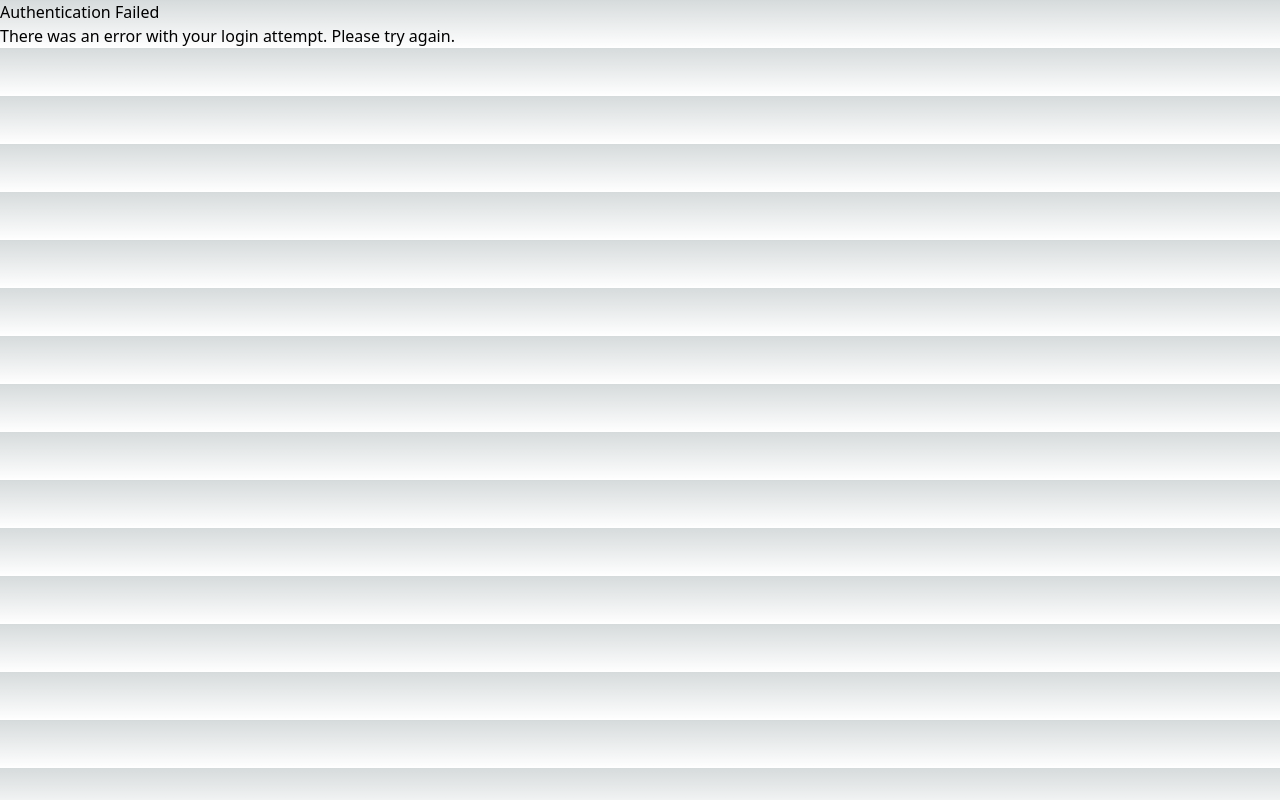
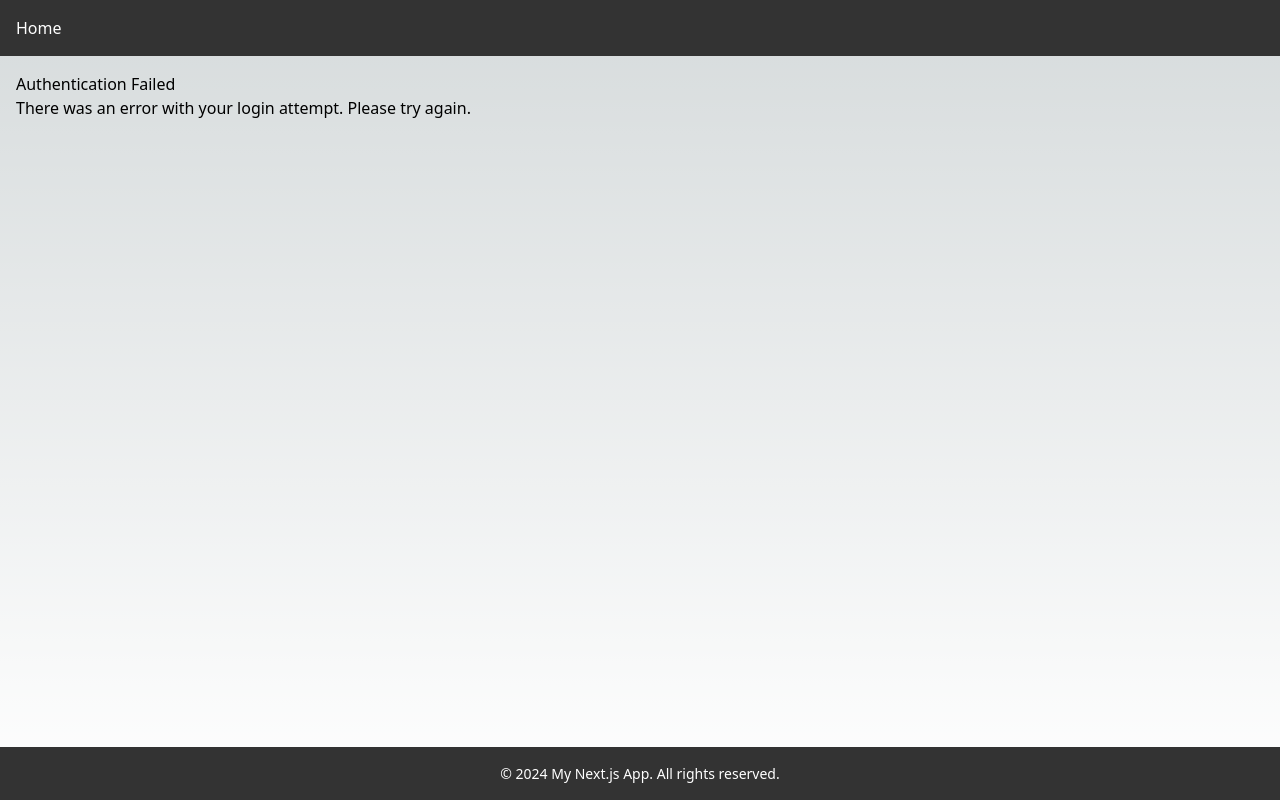
Before and after one commit to aminwafi/next-nest-postrges, a Next.js app in the folder client/: page /error in a window 1280 px wide. Built offline with nearby package versions, Linux system fonts and the light colour scheme.

Commit message:
feat frontend: add error handling redirection

```diff
--- a/client/src/app/dashboard/page.tsx
+++ b/client/src/app/dashboard/page.tsx
@@ -3,19 +3,21 @@ import { authOptions } from '../api/auth/[...nextauth]/route';
 
 import Layout from '../components/Layout';
 import ClientComponent from './ClientComponent';
+import { redirect } from 'next/navigation';
 
 const Dashboard = async () => {
   const session = await getServerSession(authOptions);
 
   if (!session) {
-    return (
-      <Layout>
-        <div>
-          <h1>Access Denied</h1>
-          <p>You need to be authenticated to view this page.</p>
-        </div>
-      </Layout>
-    );
+    redirect('/error');
+    // return (
+    //   <Layout>
+    //     <div>
+    //       <h1>Access Denied</h1>
+    //       <p>You need to be authenticated to view this page.</p>
+    //     </div>
+    //   </Layout>
+    // );
   } else {
     return (
       <ClientComponent></ClientComponent>
--- a/client/src/app/error/page.tsx
+++ b/client/src/app/error/page.tsx
@@ -1,10 +1,14 @@
+import Layout from '../components/Layout';
+
 const ErrorPage = () => {
     return (
-      <div>
-        <h1>Authentication Failed</h1>
-        <p>There was an error with your login attempt. Please try again.</p>
-      </div>
+      <Layout>
+        <div>
+          <h1>Authentication Failed</h1>
+          <p>There was an error with your login attempt. Please try again.</p>
+        </div>
+      </Layout>
     );
-  };
+};
 
 export default ErrorPage;
```
